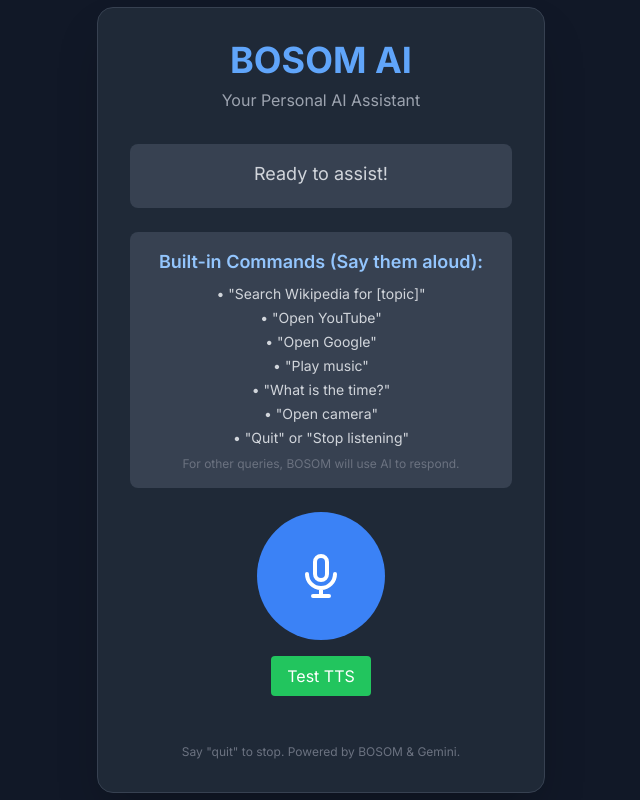
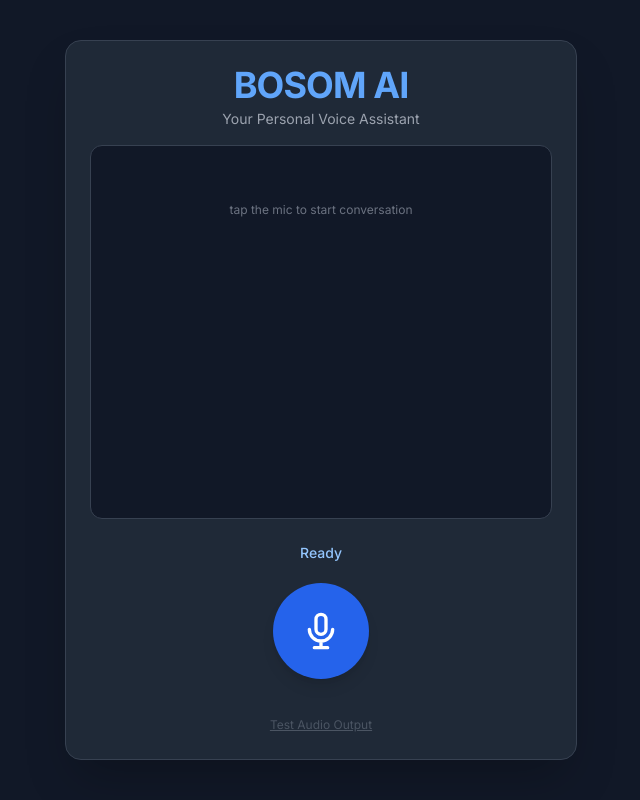
Before and after one commit to Mriidul2508/Bosom, a Flask app: page / in a window 1280 px wide. Shown: the whole page, without its empty margins (319-959 px from the left). Run offline with Flask 3, Linux system fonts and the light colour scheme; some libraries are stand-ins or nearby versions.

Commit message:
Update index.html

```diff
--- a/templates/index.html
+++ b/templates/index.html
@@ -9,216 +9,206 @@
     <script src="https://cdnjs.cloudflare.com/ajax/libs/socket.io/4.0.1/socket.io.js"></script>
     <style>
         body { font-family: 'Inter', sans-serif; }
-        .pulse { box-shadow: 0 0 0 0 rgba(96, 165, 250, 0.7); animation: pulse-animation 2s infinite; }
-        @keyframes pulse-animation {
-            0% { transform: scale(0.95); box-shadow: 0 0 0 0 rgba(96, 165, 250, 0.7); }
-            70% { transform: scale(1); box-shadow: 0 0 0 10px rgba(96, 165, 250, 0); }
-            100% { transform: scale(0.95); box-shadow: 0 0 0 0 rgba(96, 165, 250, 0); }
+
+        /* Pulse animation for Listening State */
+        .pulse-red {
+            box-shadow: 0 0 0 0 rgba(239, 68, 68, 0.7);
+            animation: pulse-red-animation 1.5s infinite;
         }
+        @keyframes pulse-red-animation {
+            0% { transform: scale(0.95); box-shadow: 0 0 0 0 rgba(239, 68, 68, 0.7); }
+            70% { transform: scale(1); box-shadow: 0 0 0 20px rgba(239, 68, 68, 0); }
+            100% { transform: scale(0.95); box-shadow: 0 0 0 0 rgba(239, 68, 68, 0); }
+        }
+
+        /* Scrollbar for chat */
+        ::-webkit-scrollbar { width: 8px; }
+        ::-webkit-scrollbar-track { background: #1f2937; }
+        ::-webkit-scrollbar-thumb { background: #4b5563; border-radius: 4px; }
     </style>
 </head>
 <body class="bg-gray-900 text-white flex items-center justify-center min-h-screen">
-    <div class="w-full max-w-md mx-auto p-8 rounded-2xl shadow-2xl bg-gray-800 border border-gray-700 text-center">
-        <header class="mb-8">
-            <h1 class="text-4xl font-bold text-blue-400">BOSOM AI</h1>
-            <p class="text-gray-400 mt-2">Your Personal AI Assistant</p>
+
+    <div class="w-full max-w-lg mx-auto p-6 rounded-2xl shadow-2xl bg-gray-800 border border-gray-700 text-center flex flex-col h-[90vh]">
+
+        <header class="mb-4">
+            <h1 class="text-4xl font-bold text-blue-400 tracking-tight">BOSOM AI</h1>
+            <p class="text-gray-400 text-sm mt-1">Your Personal Voice Assistant</p>
         </header>
-        <main>
-            <div id="status-container" class="mb-6 p-4 bg-gray-700 rounded-lg min-h-[4rem] flex flex-col items-center justify-center">
-                <p id="status-text" class="text-lg text-gray-300">Ready to assist!</p>
-                <p id="user-speech-text" class="text-sm text-gray-400 mt-1"></p>
+
+        <main class="flex-1 flex flex-col justify-between overflow-hidden">
+
+            <div id="chat-container" class="flex-1 overflow-y-auto mb-6 p-4 bg-gray-900 rounded-xl border border-gray-700 text-left space-y-4">
+                <div class="text-center text-gray-500 text-xs mt-10">
+                    tap the mic to start conversation
+                </div>
             </div>
-            <!-- Built-in Commands Section -->
-            <div class="mb-6 p-4 bg-gray-700 rounded-lg">
-                <h3 class="text-lg font-semibold text-blue-300 mb-2">Built-in Commands (Say them aloud):</h3>
-                <ul class="text-sm text-gray-300 space-y-1">
-                    <li>• "Search Wikipedia for [topic]"</li>
-                    <li>• "Open YouTube"</li>
-                    <li>• "Open Google"</li>
-                    <li>• "Play music"</li>
-                    <li>• "What is the time?"</li>
-                    <li>• "Open camera"</li>
-                    <li>• "Quit" or "Stop listening"</li>
-                </ul>
-                <p class="text-xs text-gray-500 mt-2">For other queries, BOSOM will use AI to respond.</p>
+
+            <div id="status-bar" class="mb-4 h-6 text-sm font-medium text-blue-300">
+                Ready
             </div>
-            <!-- Centered Mic Button -->
-            <div class="flex justify-center mb-4">
-                <button id="start-button" class="bg-blue-500 hover:bg-blue-600 text-white font-bold rounded-full w-32 h-32 flex items-center justify-center transition-transform transform hover:scale-105 disabled:opacity-50 disabled:cursor-not-allowed disabled:bg-gray-500">
-                    <svg xmlns="http://www.w3.org/2000/svg" class="h-12 w-12" fill="none" viewBox="0 0 24 24" stroke="currentColor">
+
+            <div class="flex justify-center mb-6 relative">
+                <button id="mic-btn" onclick="toggleMic()" class="bg-blue-600 hover:bg-blue-500 text-white rounded-full w-24 h-24 flex items-center justify-center transition-all transform shadow-lg focus:outline-none z-10">
+                    <svg id="mic-icon" xmlns="http://www.w3.org/2000/svg" class="h-10 w-10" fill="none" viewBox="0 0 24 24" stroke="currentColor">
                         <path stroke-linecap="round" stroke-linejoin="round" stroke-width="2" d="M19 11a7 7 0 01-7 7m0 0a7 7 0 01-7-7m7 7v4m0 0H8m4 0h4m-4-8a3 3 0 01-3-3V5a3 3 0 116 0v6a3 3 0 01-3 3z" />
                     </svg>
                 </button>
             </div>
-            <!-- Debug Button -->
-            <button id="test-tts" class="bg-green-500 hover:bg-green-600 text-white px-4 py-2 rounded">Test TTS</button>
         </main>
-        <footer class="mt-12">
-            <p class="text-xs text-gray-500">Say "quit" to stop. Powered by BOSOM & Gemini.</p>
+
+        <footer class="mt-2">
+            <button onclick="testAudio()" class="text-xs text-gray-600 hover:text-gray-400 underline">
+                Test Audio Output
+            </button>
         </footer>
     </div>
+
     <script>
-        const startButton = document.getElementById('start-button');
-        const testTTSButton = document.getElementById('test-tts');
-        const statusText = document.getElementById('status-text');
-        const userSpeechText = document.getElementById('user-speech-text');
-        const socket = io.connect(window.location.origin);
+        const socket = io();
+        const micBtn = document.getElementById('mic-btn');
+        const statusBar = document.getElementById('status-bar');
+        const chatContainer = document.getElementById('chat-container');
+        const synth = window.speechSynthesis;
+
         let recognition;
-        let isAISpeaking = false;
-        let streamedResponse = "";
-        let voicesLoaded = false;
+        let isListening = false;
+        let isSpeaking = false;
 
-        // Load voices on page load
-        window.addEventListener('load', () => {
-            speechSynthesis.getVoices();
-            speechSynthesis.onvoiceschanged = () => {
-                voicesLoaded = true;
-                console.log('Voices loaded:', speechSynthesis.getVoices().length);
+        // --- 1. SETUP SPEECH RECOGNITION ---
+        if ('webkitSpeechRecognition' in window) {
+            recognition = new webkitSpeechRecognition();
+            recognition.continuous = false; // Important: Stop after one sentence
+            recognition.interimResults = false;
+            recognition.lang = 'en-US';
+
+            recognition.onstart = function() {
+                isListening = true;
+                statusBar.innerText = "Listening...";
+                // Visual update: Turn Red and Pulse
+                micBtn.classList.remove('bg-blue-600', 'hover:bg-blue-500');
+                micBtn.classList.add('bg-red-600', 'pulse-red');
             };
-        });
 
-        socket.on('connect', () => {
-            console.log('Connected to BOSOM!');
-        });
+            recognition.onend = function() {
+                isListening = false;
+                // Visual update: Reset button
+                micBtn.classList.remove('bg-red-600', 'pulse-red');
+                micBtn.classList.add('bg-blue-600', 'hover:bg-blue-500');
 
+                // If we didn't start speaking (processing), reset text
+                if (!isSpeaking && statusBar.innerText === "Listening...") {
+                    statusBar.innerText = "Tap to Speak";
+                }
+            };
+
+            recognition.onresult = function(event) {
+                const transcript = event.results[0][0].transcript;
+                statusBar.innerText = "Processing...";
+
+                // Display User Message
+                addMessage('You', transcript);
+
+                // Send to Server
+                socket.emit('speech_recognized', { query: transcript });
+            };
+
+            recognition.onerror = function(event) {
+                console.error("Mic Error:", event.error);
+                statusBar.innerText = "Error: " + event.error;
+                isListening = false;
+                micBtn.classList.remove('bg-red-600', 'pulse-red');
+                micBtn.classList.add('bg-blue-600');
+            };
+        } else {
+            alert("Your browser does not support voice recognition. Please use Google Chrome.");
+            micBtn.disabled = true;
+        }
+
+        // --- 2. BUTTON HANDLER ---
+        function toggleMic() {
+            if (isSpeaking) {
+                // If AI is talking, stop it.
+                synth.cancel();
+                isSpeaking = false;
+                statusBar.innerText = "Stopped.";
+                micBtn.classList.remove('opacity-50', 'cursor-not-allowed');
+                return;
+            }
+
+            if (isListening) {
+                recognition.stop();
+            } else {
+                // Initial Interaction Trigger (for browser permissions)
+                socket.emit('start_interaction');
+                recognition.start();
+            }
+        }
+
+        // --- 3. SOCKET EVENTS ---
         socket.on('status_update', (data) => {
-            statusText.textContent = data.message;
-            console.log('Status update:', data.message);
-        });
-
-        socket.on('user_speech', (data) => {
-            userSpeechText.textContent = data.message;
-            console.log('User speech:', data.message);
+            statusBar.innerText = data.message;
         });
 
         socket.on('final_response', (data) => {
-            statusText.textContent = data.message;
-            userSpeechText.textContent = '';
-            console.log('Final response:', data.message);
-            typeAndSpeak(data.message);
+            addMessage('BOSOM', data.message);
+            speakText(data.message);
         });
 
-        socket.on('stream_response_chunk', (data) => {
-            streamedResponse += data.chunk;
-            statusText.textContent = streamedResponse;
-            console.log('Stream chunk:', data.chunk);
-        });
+        // --- 4. TTS HANDLER ---
+        function speakText(text) {
+            if (synth.speaking) synth.cancel();
 
-        socket.on('stream_end', (data) => {
-            const fullMessage = data.full_message || streamedResponse;
-            statusText.textContent = fullMessage;
-            userSpeechText.textContent = '';
-            console.log('Stream end:', fullMessage);
-            typeAndSpeak(fullMessage);
-            streamedResponse = "";
-        });
+            const utterance = new SpeechSynthesisUtterance(text);
 
-        socket.on('start_listening', () => {
-            console.log('Starting listening...');
-            startListening();
-        });
+            // Get Voices (Chrome loads them asynchronously)
+            let voices = synth.getVoices();
+            let preferredVoice = voices.find(v => v.lang.includes('en-US') && v.name.includes('Google')) || voices[0];
+            if (preferredVoice) utterance.voice = preferredVoice;
 
-        function startListening() {
-            if (!('webkitSpeechRecognition' in window)) {
-                alert('Speech recognition not supported in this browser.');
-                return;
-            }
-            recognition = new webkitSpeechRecognition();
-            recognition.continuous = false;
-            recognition.interimResults = false;
-            recognition.lang = 'en-US';
-
-            recognition.onstart = () => {
-                statusText.textContent = 'BOSOM: Listening...';
-                startButton.disabled = false;
-                startButton.classList.remove('bg-gray-500');
-                startButton.classList.add('bg-blue-500', 'hover:bg-blue-600');
-                startButton.classList.add('pulse');
+            utterance.onstart = () => {
+                isSpeaking = true;
+                statusBar.innerText = "Speaking...";
+                // Disable Mic visually while speaking to prevent self-loop
+                micBtn.classList.add('opacity-50', 'cursor-not-allowed');
             };
 
-            recognition.onresult = (event) => {
-                const query = event.results[0][0].transcript;
-                console.log('Recognized:', query);
-                socket.emit('speech_recognized', { query: query });
+            utterance.onend = () => {
+                isSpeaking = false;
+                statusBar.innerText = "Tap to Reply";
+                micBtn.classList.remove('opacity-50', 'cursor-not-allowed');
             };
 
-            recognition.onerror = (event) => {
-                console.error('Speech recognition error:', event.error);
-                statusText.textContent = 'BOSOM: Speech recognition error. Retrying...';
-                setTimeout(() => socket.emit('start_listening'), 1000);
-            };
-
-            recognition.onend = () => {
-                startButton.disabled = false;
-                startButton.classList.remove('pulse');
-            };
-
-            recognition.start();
+            synth.speak(utterance);
         }
 
-        function typeAndSpeak(text) {
-            console.log('Typing and speaking:', text);
-            if ('speechSynthesis' in window && voicesLoaded) {
-                const voices = speechSynthesis.getVoices();
-                const englishVoice = voices.find(voice => voice.lang.startsWith('en')) || voices[0];
-                if (!englishVoice) {
-                    console.error('No English voice available');
-                    statusText.textContent = text;
-                    return;
-                }
-                isAISpeaking = true;
-                startButton.disabled = true;
-                startButton.classList.remove('bg-blue-500', 'hover:bg-blue-600');
-                startButton.classList.add('bg-gray-500');
-                statusText.textContent = '';
-                typeText(text, 0);
-                const utterance = new SpeechSynthesisUtterance(text);
-                utterance.voice = englishVoice;
-                utterance.lang = 'en-US';
-                utterance.rate = 1;
-                utterance.pitch = 1;
-                utterance.volume = 1;
-                utterance.onstart = () => console.log('TTS started');
-                utterance.onend = () => {
-                    console.log('TTS ended');
-                    isAISpeaking = false;
-                    startButton.disabled = false;
-                    startButton.classList.remove('bg-gray-500');
-                    startButton.classList.add('bg-blue-500', 'hover:bg-blue-600');
-                    statusText.textContent = 'BOSOM: Listening...';
-                };
-                utterance.onerror = (e) => {
-                    console.error('TTS error:', e);
-                    isAISpeaking = false;
-                    startButton.disabled = false;
-                    startButton.classList.remove('bg-gray-500');
-                    startButton.classList.add('bg-blue-500', 'hover:bg-blue-600');
-                    statusText.textContent = 'TTS error. Responses shown in text.';
-                };
-                speechSynthesis.speak(utterance);
-            } else {
-                console.log('Speech synthesis not supported or voices not loaded.');
-                statusText.textContent = text;
-            }
+        // Helper: Add Chat Bubbles
+        function addMessage(sender, text) {
+            const div = document.createElement('div');
+            const isUser = sender === 'You';
+
+            div.className = `p-3 rounded-lg max-w-[85%] text-sm ${
+                isUser
+                ? 'bg-blue-600 text-white ml-auto rounded-tr-none'
+                : 'bg-gray-700 text-gray-200 mr-auto rounded-tl-none'
+            }`;
+
+            div.innerHTML = `<strong>${sender}:</strong> ${text}`;
+            chatContainer.appendChild(div);
+
+            // Auto scroll to bottom
+            chatContainer.scrollTop = chatContainer.scrollHeight;
         }
 
-        function typeText(text, index) {
-            if (index < text.length) {
-                statusText.textContent += text.charAt(index);
-                setTimeout(() => typeText(text, index + 1), 50);
-            }
+        // Helper: Test Audio
+        function testAudio() {
+            speakText("Audio system check. If you hear this, I am ready.");
         }
 
-        startButton.addEventListener('click', () => {
-            if (!isAISpeaking) {
-                socket.emit('start_listening');
-            }
-        });
-
-        // Test TTS Button
-        testTTSButton.addEventListener('click', () => {
-            typeAndSpeak('Hello, this is BOSOM testing TTS and typing.');
-        });
+        // Ensure voices are loaded (Chrome quirk)
+        window.speechSynthesis.onvoiceschanged = function() {
+            window.speechSynthesis.getVoices();
+        };
     </script>
 </body>
 </html>
```
